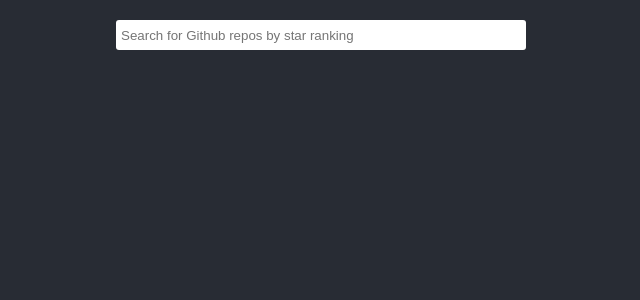
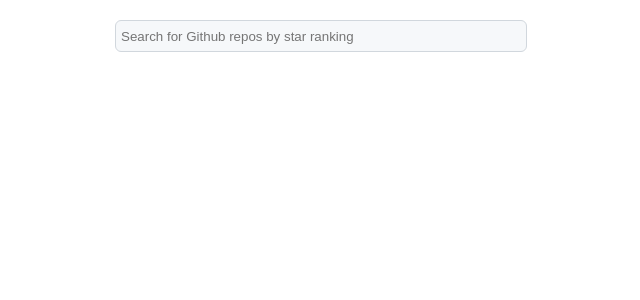
Before and after one commit to joseph-yp-kim/github_search_api, a React (Create React App) app in the folder client/: page / in a window 1280 px wide. Shown: the top 300 px of the page, without its empty margins (319-959 px from the left). Built offline with nearby package versions, Linux system fonts and the light colour scheme.

Commit message:
Update styling to match Github

```diff
--- a/client/src/App.css
+++ b/client/src/App.css
@@ -8,6 +8,6 @@
 
 .app {
   text-align: center;
-  background-color: #282c34;
-  color: white;
+  background-color: white;
+  color: #25292e;
 }
--- a/client/src/App.jsx
+++ b/client/src/App.jsx
@@ -7,9 +7,10 @@
   margin-top: 20px;
   width: 400px;
   height: 30px;
-  border-radius: 3px;
-  border: none;
+  border-radius: 6px;
+  border: 1px solid #d1d7dd;
   padding: 0px 5px;
+  background-color: #f6f8fa;
   &:focus {
     outline: none;
   }
--- a/client/src/RepoList.jsx
+++ b/client/src/RepoList.jsx
@@ -15,7 +15,7 @@
 `;
 
 const RepoItem = styled.li`
-  border: 1px solid black;
+  border: 1px solid #d1d7dd;
   border-radius: 3px;
   text-align: left;
   margin-bottom: 10px;
@@ -24,15 +24,24 @@
   position: relative;
   left: 0;
   width: 500px;
+  background-color: #f6f8fa;
   &:hover {
     cursor: pointer;
     left: -10px;
-    background-color: #202124;
   }
 `;
 
-const RepoDescription = styled.p`
-  margin: 0px;
+const RepoText = styled.p`
+  margin-top: 0px;
+  margin-bottom: 5px;
+`;
+
+const RepoOwnerText = styled.span`
+  color: #2a6bd3;
+`;
+
+const RepoNameText = styled(RepoOwnerText)`
+  font-weight: bold;
 `;
 
 function RepoList({ repos }) {
@@ -42,11 +51,14 @@
 
   const repoItems = repos.map((repo, i) => (
     <RepoItem key={i} onClick={() => handleItemClick(repo.url)}>
-      <RepoDescription>
-        {repo.name} by {repo.owner}
-      </RepoDescription>
-      <RepoDescription>{repo.description}</RepoDescription>
-      <RepoDescription>Stars: {repo.starCount}</RepoDescription>
+      <RepoText>
+        Repo: <RepoNameText>{repo.name}</RepoNameText>
+      </RepoText>
+      <RepoText>
+        Owner: <RepoOwnerText>{repo.owner}</RepoOwnerText>
+      </RepoText>
+      <RepoText>Stars: {repo.starCount}</RepoText>
+      <RepoText>About: {repo.description}</RepoText>
     </RepoItem>
   ));
 
```
